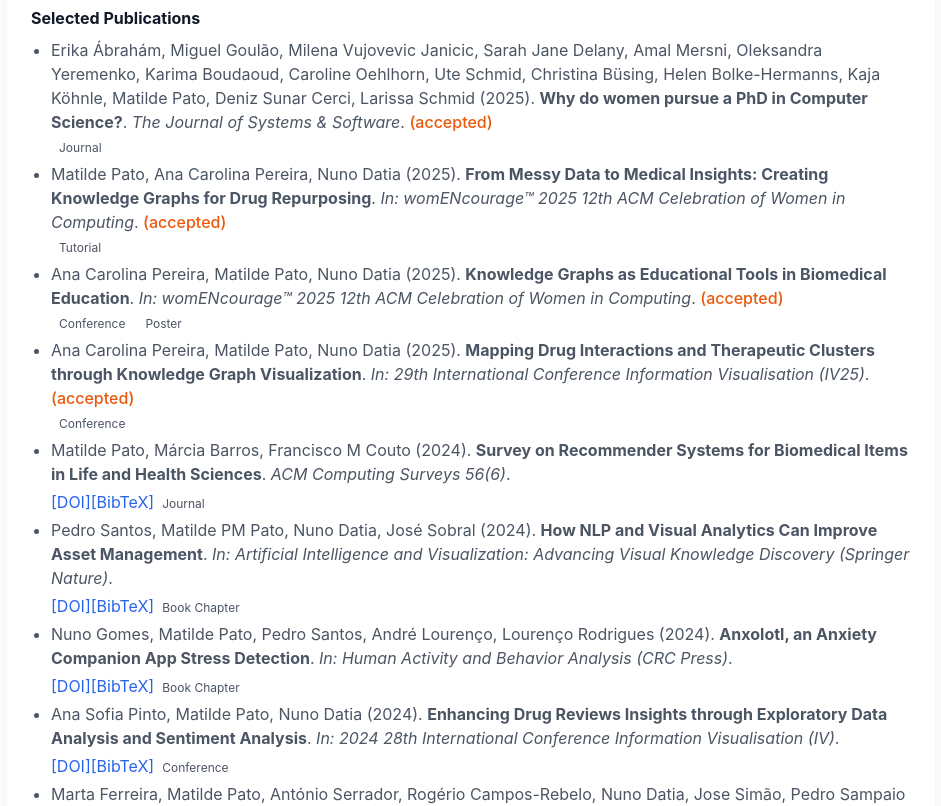
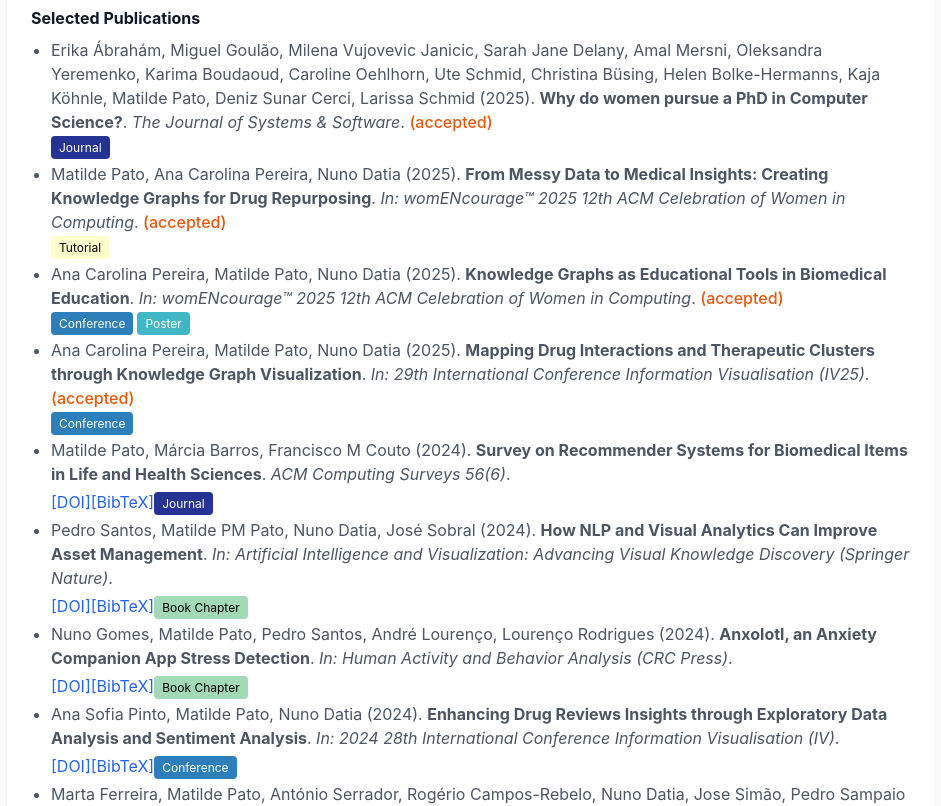
Before and after one commit to matpato/matildepato, a React (Create React App) app: page / in a window 1280 px wide. Shown: the part 820-1626 px from the top of the page, without its empty margins (329-1270 px from the left). Built offline with nearby package versions, Linux system fonts and the light colour scheme.

Commit message:
Update website

```diff
--- a/src/components/research/PublicationList.jsx
+++ b/src/components/research/PublicationList.jsx
@@ -17,32 +17,38 @@ const PublicationList = () => {
             case 'journal':
             return {
                 label: 'Journal',
-                    className: 'text-xs px-2 py-1 rounded ylgnbu-q4'
+                className: 'text-xs px-2 py-1 rounded text-white',
+                style: { backgroundColor: '#253494' } // q4-5 - darkest blue
             };
             case 'conference':
             return {
                 label: 'Conference',
-                    className: 'text-xs px-2 py-1 rounded ylgnbu-q3'
+                className: 'text-xs px-2 py-1 rounded text-white',
+                style: { backgroundColor: '#2c7fb8' } // q3-5 - medium blue
             };
             case 'poster':
             return {
                 label: 'Poster',
-                    className: 'text-xs px-2 py-1 rounded ylgnbu-q2'
+                className: 'text-xs px-2 py-1 rounded text-white',
+                style: { backgroundColor: '#41b6c4' } // q2-5 - blue-green
             };
             case 'chapter':
             return {
                 label: 'Book Chapter',
-                    className: 'text-xs px-2 py-1 rounded ylgnbu-q1'
+                className: 'text-xs px-2 py-1 rounded text-black',
+                style: { backgroundColor: '#a1dab4' } // q1-5 - light green
             };
             case 'tutorial':
             return {
                 label: 'Tutorial',
-                    className: 'text-xs px-2 py-1 rounded ylgnbu-q0'
+                className: 'text-xs px-2 py-1 rounded text-black',
+                style: { backgroundColor: '#ffffcc' } // q0-5 - lightest yellow
             };
             default:
             return {
                 label: 'Publication',
-                   className: 'text-xs px-2 py-1 rounded ylgnbu-q0'
+                className: 'text-xs px-2 py-1 rounded text-gray-800',
+                style: { backgroundColor: '#f7f7f7' }
             };
         }
         };
@@ -434,12 +440,19 @@ const PublicationList = () => {
                                     )}
                                     {Array.isArray(pubType) ?
                                         pubType.map((type, i) => (
-                                        <span key={i} className={`text-xs px-2 py-1 rounded mr-1 ${type.className}`}>
+                                            <span
+                                            key={i}
+                                            className={`${type.className} mr-1`}
+                                            style={type.style}
+                                            >
                                             {type.label}
                                             </span>
                                         ))
                                         :
-                                        <span className={`text-xs px-2 py-1 rounded ${pubType.className}`}>
+                                        <span
+                                            className={pubType.className}
+                                            style={pubType.style}
+                                        >
                                             {pubType.label}
                                         </span>
                                         }
```
Lines whose indentation alone changed are shown as unchanged.
